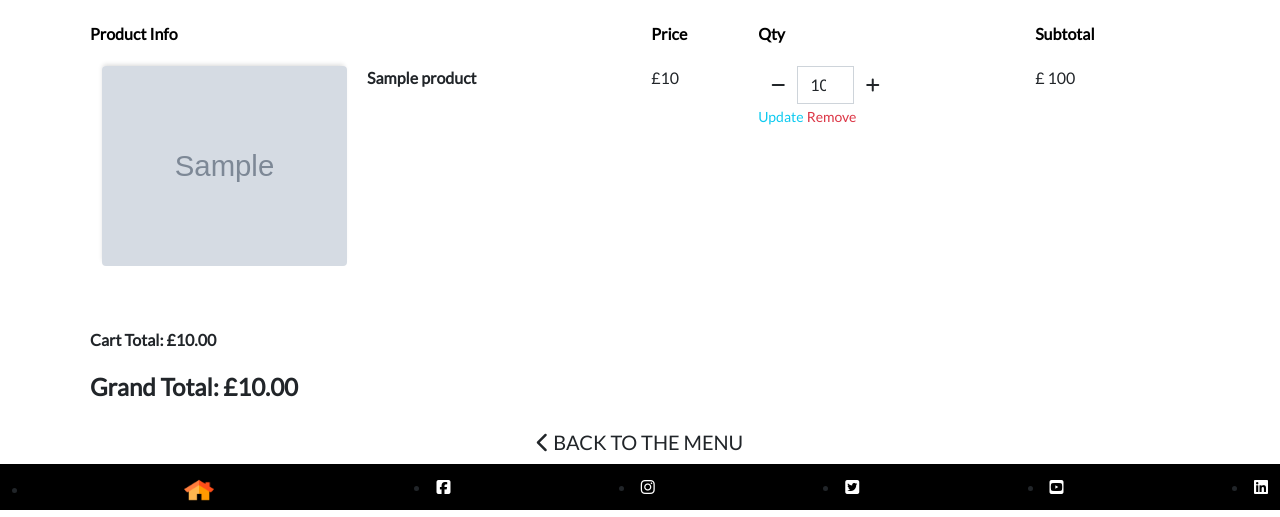
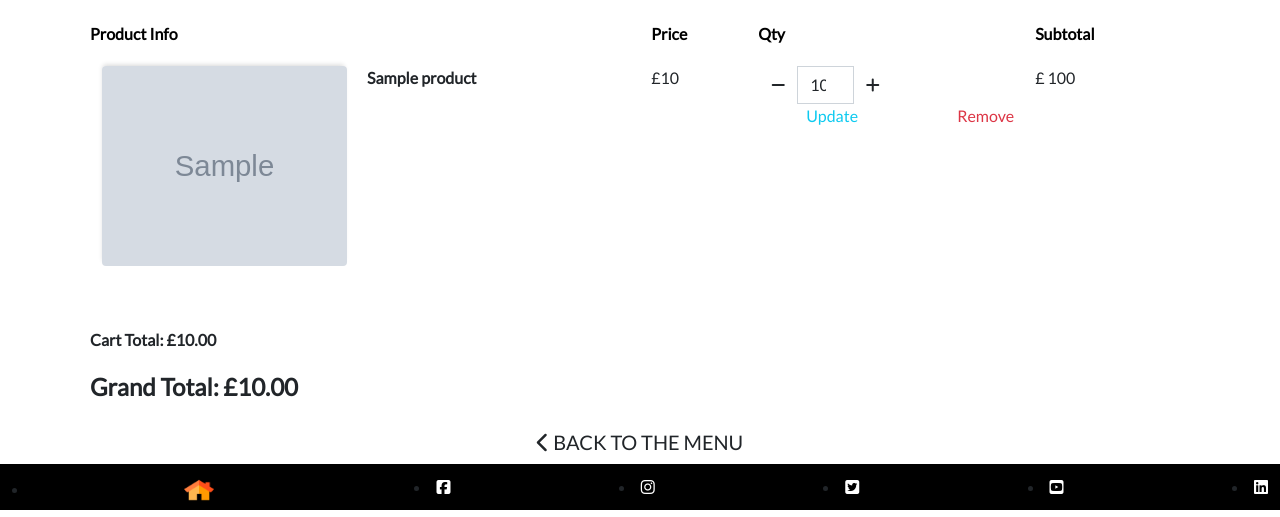
Before and after one commit to ANDREWAHN-UK/MILESTONE-FOUR, a Django app: template cart/templates/cart/cart.html in a window 1280 px wide. Shown: the part 290-807 px from the top of the page. Run offline with Django 3.2, Linux system fonts and the light colour scheme; the template is opened without the code that fills it: most values are stand-ins (such as "Sample title", 1, 10 or a date in 2020); grey boxes marked "Sample" are stand-in pictures; some libraries are stand-ins or nearby versions.

Commit message:
cart - adjust elements in cart.html; tidy up cart_tools.py

```diff
--- a/cart/templates/cart/cart.html
+++ b/cart/templates/cart/cart.html
@@ -80,9 +80,9 @@
                                     </div>
                                 </div>
                             </form>
-                            <a class="update-link text-info"><small>Update</small></a>
-                            <a class="remove-item text-danger float-right"
-                                id="remove_{{ item.item_id }}"><small>Remove</small></a>
+                            <a class="update-link text-info mx-5">Update</a>
+                            <a class="remove-item text-danger ms-5 "
+                                id="remove_{{ item.item_id }}">Remove</a>
                         </td>
                         <td class="py-3">
                             <!-- this corresponds to the subtotal heading -->
@@ -138,7 +138,7 @@
 <!-- block.super is used to deconflict the postload js stuff from base.html -->
 {{ block.super }}
 
-<script src="{% static 'scripts/cart_quantity.js' %}"></script>
+<script src="{% static 'script/cart_quantity.js' %}"></script>
 
 <script>
     $('.remove-item').click(function (e) {
```
Also changed, not shown: cart/templatetags/cart_tools.py (line endings or trailing spaces).
